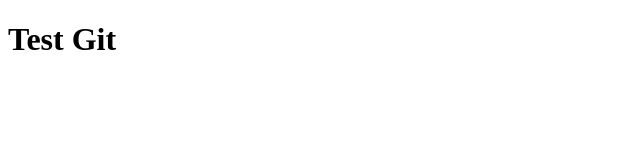
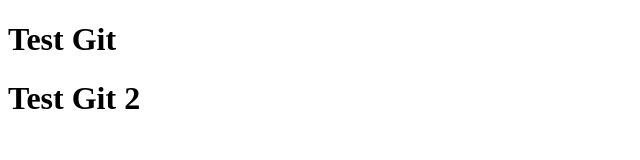
Before and after one commit to SerhiiTkachenko/javascript-frontend, a plain HTML site: page Chapter1/index.html in a window 1280 px wide. Shown: the whole page, without its empty margins (0-640 px from the left). Drawn offline with Linux system fonts and the light colour scheme.

Commit message:
test commit

```diff
--- a/Chapter1/index.html
+++ b/Chapter1/index.html
@@ -7,5 +7,6 @@
   </head>
   <body>
     <h1>Test Git</h1>
+    <h1>Test Git 2</h1>
   </body>
 </html>
```
